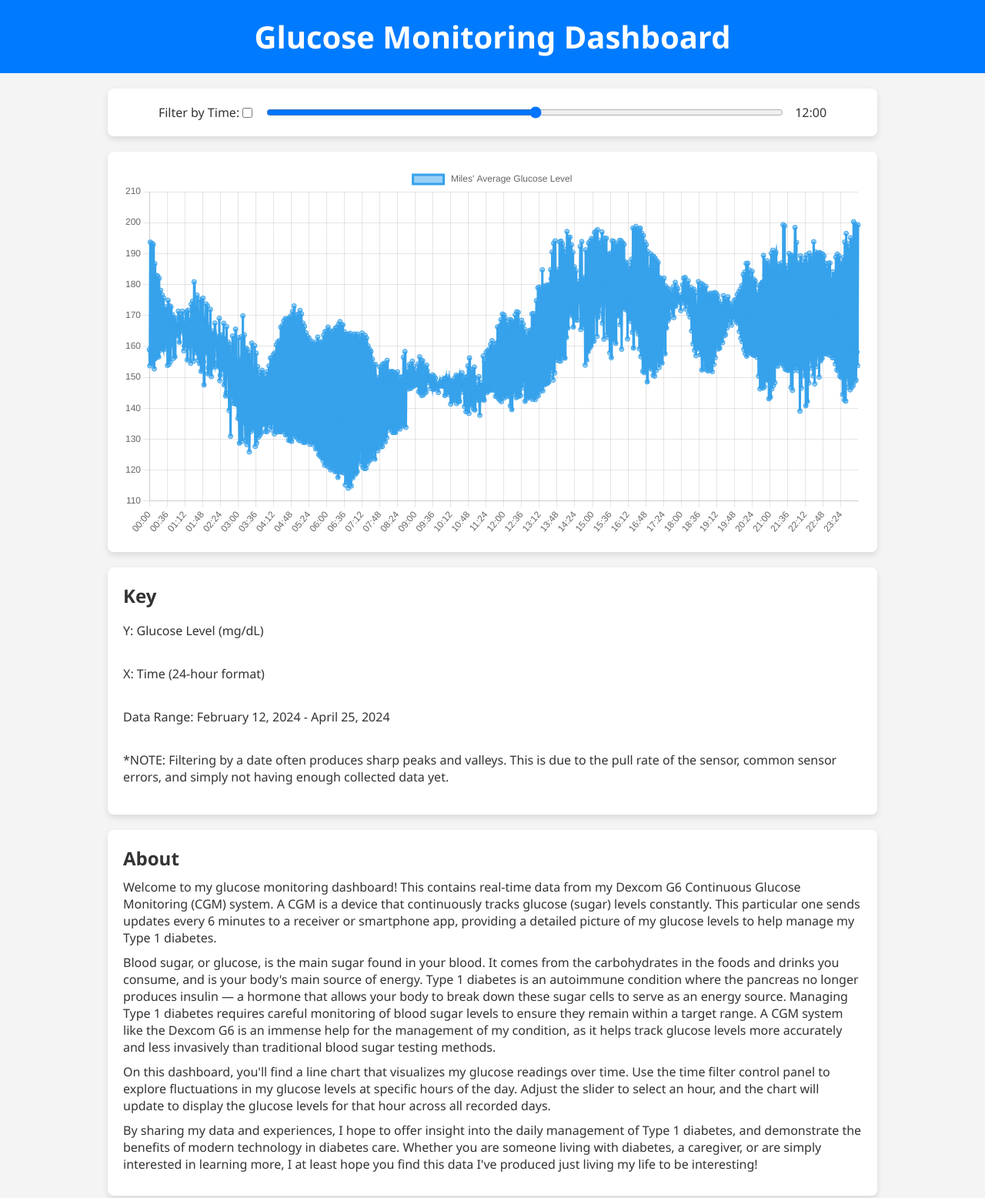
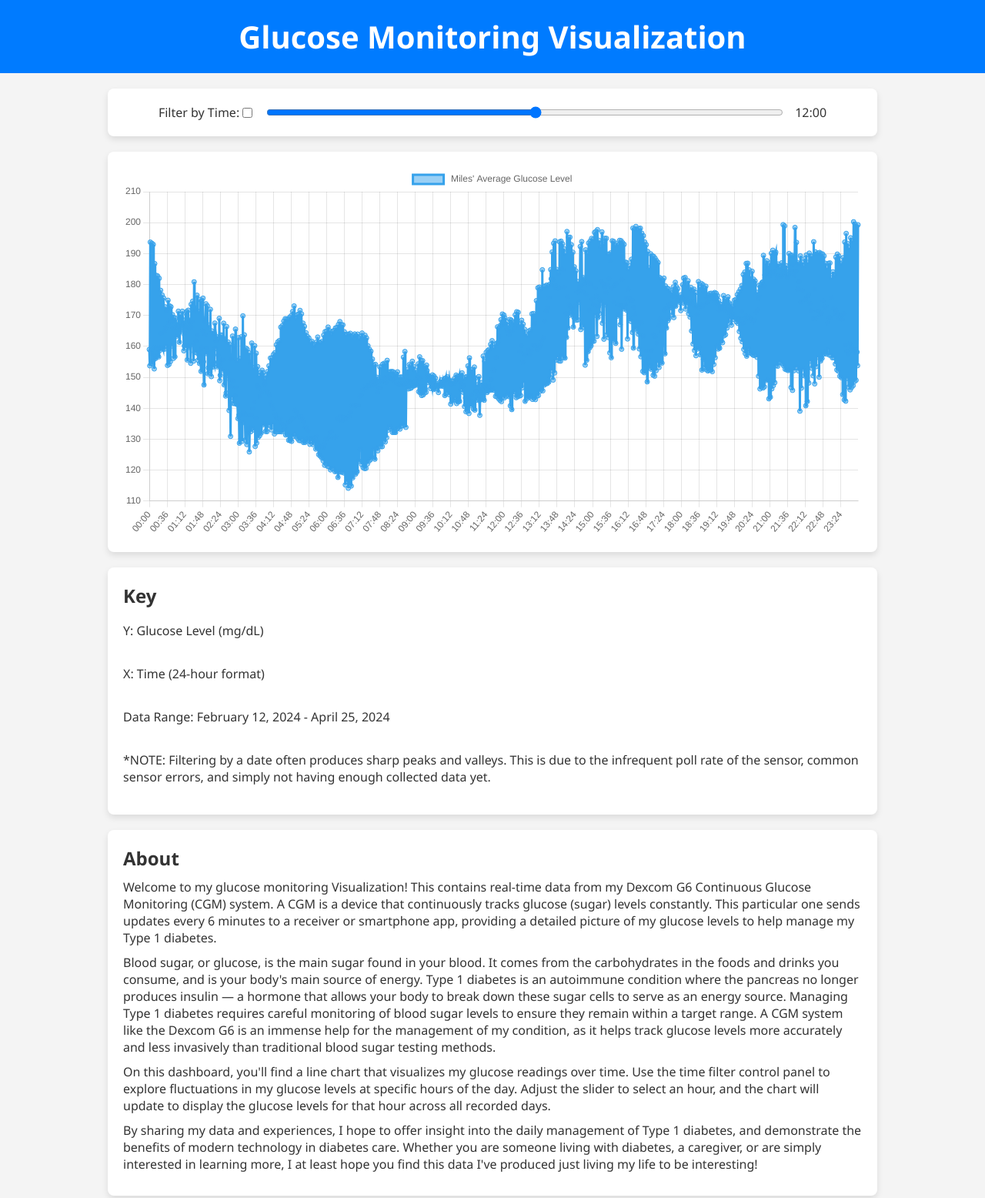
Before and after one commit to mbermanUCSC/CGM_Vis, a plain HTML site: page index.html in a window 1280 px wide. Shown: the top 1556 px of the page at 77% size. Drawn offline with nearby package versions, Linux system fonts and the light colour scheme.

Commit message:
grammar fixes and stuff

```diff
--- a/index.html
+++ b/index.html
@@ -13,7 +13,7 @@
 <body>
     <!-- title -->
     <header class="main-header">
-        <h1>Glucose Monitoring Dashboard</h1>
+        <h1>Glucose Monitoring Visualization</h1>
     </header>
     <!-- time filter control panel -->
     <section class="control-panel">
@@ -46,7 +46,7 @@
         </div>
         <div class="key-item">
             <div class="key-color" style="background-color: #00ff00;"></div>
-            <p>*NOTE: Filtering by a date often produces sharp peaks and valleys. This is due to the pull rate of the sensor, common sensor errors, and
+            <p>*NOTE: Filtering by a date often produces sharp peaks and valleys. This is due to the infrequent poll rate of the sensor, common sensor errors, and
                 simply not having enough collected data yet. </p>
         </div>
 
@@ -54,7 +54,7 @@
     <!-- about section -->
     <section class="about">
         <h2>About</h2>
-        <p>Welcome to my glucose monitoring dashboard! This contains real-time data from my Dexcom G6 Continuous Glucose Monitoring (CGM) system.
+        <p>Welcome to my glucose monitoring Visualization! This contains real-time data from my Dexcom G6 Continuous Glucose Monitoring (CGM) system.
             A CGM is a device that continuously tracks glucose (sugar) levels constantly.
             This particular one sends updates every 6 minutes to a receiver or smartphone app, providing a detailed picture of my glucose levels to help manage my Type 1 diabetes.</p>
 
```
Also changed, not shown: 1 other file.
